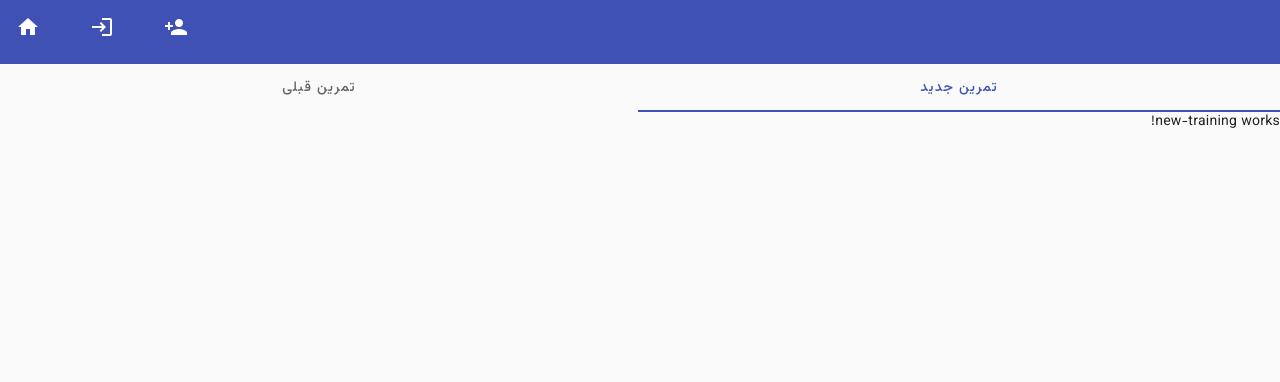
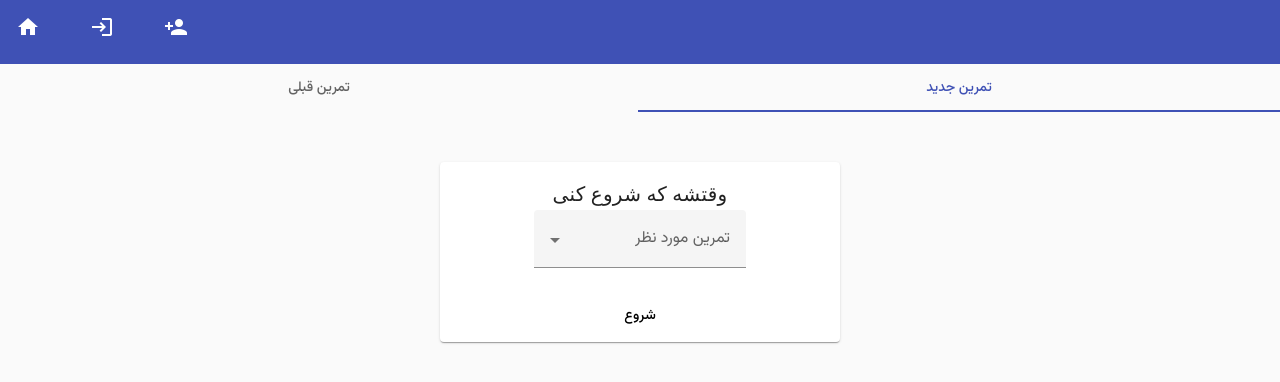
Before and after one commit to ramankhan10/fitness-app, an Angular app: page /training in a window 1280 px wide. Shown: the top 382 px of the page. Built offline with nearby package versions, Linux system fonts and the light colour scheme.

Commit message:
complete new training page

```diff
--- a/src/app/new-training/new-training.component.html
+++ b/src/app/new-training/new-training.component.html
@@ -1 +1,27 @@
-<p>new-training works!</p>
+<section class="new-training" fxLayout fxLayoutAlign="center">
+  <mat-card fxFlex="400px" fxFlex.xs="100%">
+    <mat-card-header fxLayoutAlign="center" >
+      <mat-card-title> وقتشه که شروع کنی </mat-card-title>
+    </mat-card-header>
+
+    <mat-card-content fxLayoutAlign="center">
+      <mat-form-field appearance="fill">
+        <mat-label>تمرین مورد نظر</mat-label>
+
+        <mat-select>
+          <mat-option value="شنا"> شنا </mat-option>
+
+          <mat-option value="پلانک"> پلانک </mat-option>
+
+          <mat-option value="دراز و نشست"> دراز و نشست </mat-option>
+
+          <mat-option value="اسکوات"> اسکوات </mat-option>
+        </mat-select>
+      </mat-form-field>
+    </mat-card-content>
+
+    <mat-card-actions fxLayoutAlign="center">
+      <button type="submit" mat-button>شروع</button>
+    </mat-card-actions>
+  </mat-card>
+</section>
--- a/src/app/new-training/new-training.component.scss
+++ b/src/app/new-training/new-training.component.scss
@@ -0,0 +1,4 @@
+
+.new-training {
+  padding: 50px;
+}
--- a/src/styles.scss
+++ b/src/styles.scss
@@ -1,6 +1,7 @@
 /* You can add global styles to this file, and also import other style files */
 * {
   font-family: "Vazirmatn", sans-serif;
+  letter-spacing: 0;
 }
 
 html,
```
Also changed, not shown: src/app/material.module.ts (+14 -9 lines).
